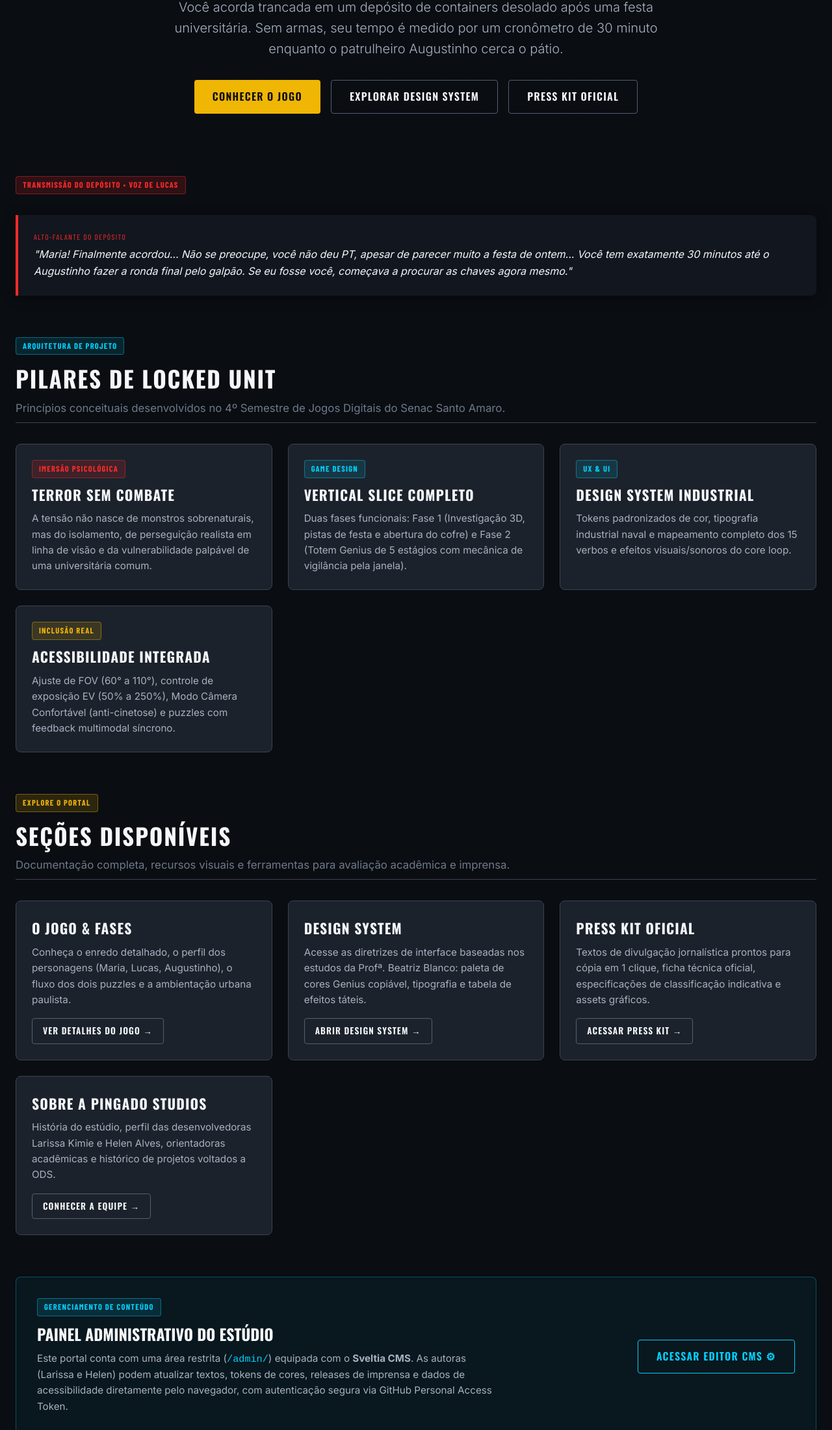
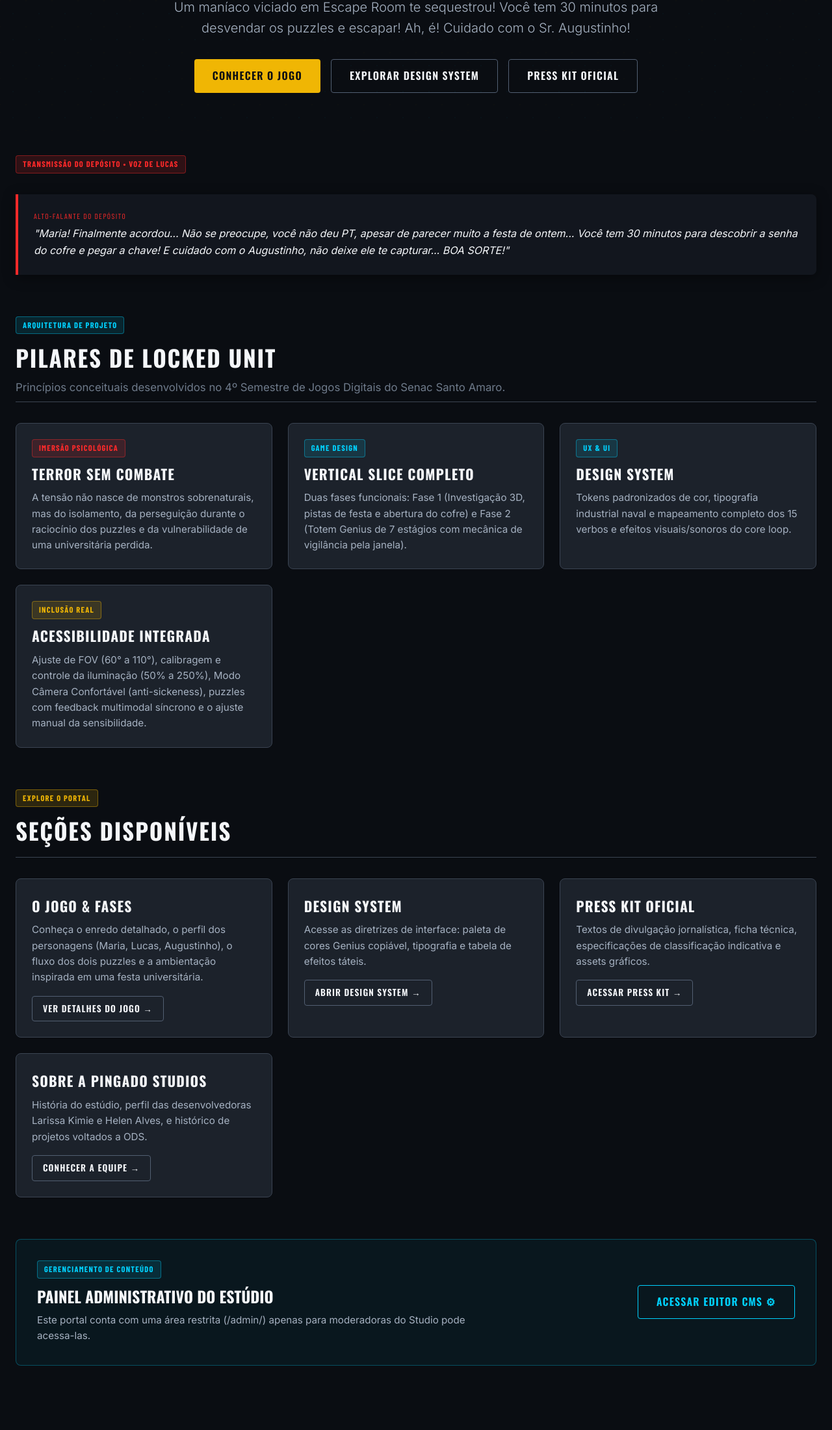
Before and after one commit to Lariikimie/Locked-Unit-Design-System, a plain HTML site: page index.html in a window 1280 px wide. Shown: the part 599-2800 px from the top of the page at 65% size. Drawn offline with nearby package versions, Linux system fonts and the light colour scheme; a web font is replaced by a local one.

Commit message:
chore(cms): atualizacao visual de index.html via Pingado Builder

```diff
--- a/index.html
+++ b/index.html
@@ -1,12 +1,12 @@
 <!DOCTYPE html>
-<html lang="pt-BR"><head>
+<html lang="pt-BR" data-lt-installed="true"><head>
   <meta charset="UTF-8">
   <meta name="viewport" content="width=device-width, initial-scale=1.0">
   <title>Locked Unit — Pingado Studios | Portal &amp; Design System</title>
   <meta name="description" content="Portal oficial de Locked Unit: jogo de Escape Room Horror em 1ª pessoa desenvolvido pela Pingado Studios no Senac Santo Amaro. Conheça o Design System, Mídia Kit e documentos de produção.">
   <link rel="icon" type="image/png" href="assets/img/logo-pingado.png">
   <link rel="stylesheet" href="assets/css/style.css">
-<style></style></head>
+<style></style><style></style></head>
 <body>
 
   <!-- CABEÇALHO & NAVEGAÇÃO -->
@@ -47,8 +47,8 @@
     <section class="hero-section">
       <div class="voice-badge voice-estudio">Pingado Studios Apresenta</div>
       <img src="assets/img/logo-locked-unit.png" alt="Locked Unit Logo" class="hero-logo-img">
-      <h1 class="hero-title">Escape Room Horror <span class="">em Primeira Pessoa</span></h1>
-      <p class="hero-tagline">Você acorda trancada em um depósito de containers desolado após uma festa universitária. Sem armas, seu tempo é medido por um cronômetro de 30 minuto enquanto o patrulheiro Augustinho cerca o pátio.</p>
+      <h1 class="hero-title">ESCAPE ROOM Terror EM PRIMEIRA PESSOA</h1>
+      <p class="hero-tagline">Um maníaco viciado em Escape Room te sequestrou! Você tem 30 minutos para desvendar os puzzles e escapar! Ah, é! Cuidado com o Sr. Augustinho!</p>
 
       <div class="hero-actions">
         <a href="locked-unit.html" class="btn btn-primary">Conhecer o Jogo</a>
@@ -60,14 +60,11 @@
     <!-- PRÉVIA DA ATMOSFERA & VOZ DO JOGO -->
     <section style="margin: var(--space-6) 0;" class="">
       <div class="voice-badge voice-interfone">Transmissão do Depósito • Voz de Lucas</div>
-      <div class="interfone-quote">
-        "Maria! Finalmente acordou... Não se preocupe, você não deu PT, apesar de parecer muito a festa de ontem...
-        Você tem exatamente 30 minutos até o Augustinho fazer a ronda final pelo galpão. Se eu fosse você, começava a procurar as chaves agora mesmo."
-      </div>
+      <div class="interfone-quote">"Maria! Finalmente acordou... Não se preocupe, você não deu PT, apesar de parecer muito a festa de ontem... Você tem 30 minutos para descobrir a senha do cofre e pegar a chave! E cuidado com o Augustinho, não deixe ele te capturar... BOA SORTE!"</div>
     </section>
 
     <!-- PILARES DO PROJETO -->
-    <section style="margin: var(--space-7) 0;">
+    <section style="margin: var(--space-7) 0;" class="">
       <div class="section-header">
         <div class="voice-badge voice-manual">Arquitetura de Projeto</div>
         <h2 class="section-title">Pilares de Locked Unit</h2>
@@ -78,24 +75,19 @@
         <div class="card">
           <div class="voice-badge voice-interfone">Imersão Psicológica</div>
           <h3 class="card-title">Terror Sem Combate</h3>
-          <p style="color: var(--color-text-medium); font-size: 0.95rem;">
-            A tensão não nasce de monstros sobrenaturais, mas do isolamento, de perseguição realista em linha de visão
-            e da vulnerabilidade palpável de uma universitária comum.
-          </p>
+          <p style="color: var(--color-text-medium); font-size: 0.95rem;" class="">A tensão não nasce de monstros sobrenaturais, mas do isolamento, da perseguição durante o raciocínio dos puzzles e da vulnerabilidade de uma universitária perdida.</p>
         </div>
 
         <div class="card">
           <div class="voice-badge voice-manual">Game Design</div>
           <h3 class="card-title">Vertical Slice Completo</h3>
-          <p style="color: var(--color-text-medium); font-size: 0.95rem;">
-            Duas fases funcionais: Fase 1 (Investigação 3D, pistas de festa e abertura do cofre) e Fase 2 (Totem Genius de 5 estágios com mecânica de vigilância pela janela).
-          </p>
+          <p style="color: var(--color-text-medium); font-size: 0.95rem;" class="">Duas fases funcionais: Fase 1 (Investigação 3D, pistas de festa e abertura do cofre) e Fase 2 (Totem Genius de 7 estágios com mecânica de vigilância pela janela).</p>
         </div>
 
         <div class="card">
           <div class="voice-badge voice-manual">UX &amp; UI</div>
-          <h3 class="card-title">Design System Industrial</h3>
-          <p style="color: var(--color-text-medium); font-size: 0.95rem;">
+          <h3 class="card-title">DESIGN SYSTEM </h3>
+          <p style="color: var(--color-text-medium); font-size: 0.95rem;" class="">
             Tokens padronizados de cor, tipografia industrial naval e mapeamento completo dos 15 verbos e efeitos visuais/sonoros do core loop.
           </p>
         </div>
@@ -103,68 +95,55 @@
         <div class="card">
           <div class="voice-badge voice-estudio">Inclusão Real</div>
           <h3 class="card-title">Acessibilidade Integrada</h3>
-          <p style="color: var(--color-text-medium); font-size: 0.95rem;">
-            Ajuste de FOV (60° a 110°), controle de exposição EV (50% a 250%), Modo Câmera Confortável (anti-cinetose) e puzzles com feedback multimodal síncrono.
-          </p>
+          <p style="color: var(--color-text-medium); font-size: 0.95rem;" class="">Ajuste de FOV (60° a 110°), calibragem e controle da iluminação (50% a 250%), Modo Câmera Confortável (anti-sickeness), puzzles com feedback multimodal síncrono e o ajuste manual da sensibilidade.</p>
         </div>
       </div>
     </section>
 
     <!-- NAVEGAÇÃO DO PORTAL -->
-    <section style="margin: var(--space-7) 0;">
+    <section style="margin: var(--space-7) 0;" class="">
       <div class="section-header">
         <div class="voice-badge voice-estudio">Explore o Portal</div>
         <h2 class="section-title">Seções Disponíveis</h2>
-        <p class="section-desc">Documentação completa, recursos visuais e ferramentas para avaliação acadêmica e imprensa.</p>
+        <p class="section-desc"></p>
       </div>
 
       <div class="cards-grid">
         <div class="card">
           <h3 class="card-title">O Jogo &amp; Fases</h3>
-          <p style="color: var(--color-text-medium); font-size: 0.95rem; margin-bottom: var(--space-3);">
-            Conheça o enredo detalhado, o perfil dos personagens (Maria, Lucas, Augustinho), o fluxo dos dois puzzles e a ambientação urbana paulista.
-          </p>
+          <p style="color: var(--color-text-medium); font-size: 0.95rem; margin-bottom: var(--space-3);" class="">Conheça o enredo detalhado, o perfil dos personagens (Maria, Lucas, Augustinho), o fluxo dos dois puzzles e a ambientação inspirada em uma festa universitária.</p>
           <a href="locked-unit.html" class="btn btn-outline" style="padding: 8px 16px; font-size: 0.85rem;">Ver Detalhes do Jogo →</a>
         </div>
 
         <div class="card">
           <h3 class="card-title">Design System</h3>
-          <p style="color: var(--color-text-medium); font-size: 0.95rem; margin-bottom: var(--space-3);">
-            Acesse as diretrizes de interface baseadas nos estudos da Profª. Beatriz Blanco: paleta de cores Genius copiável, tipografia e tabela de efeitos táteis.
-          </p>
+          <p style="color: var(--color-text-medium); font-size: 0.95rem; margin-bottom: var(--space-3);" class="">Acesse as diretrizes de interface: paleta de cores Genius copiável, tipografia e tabela de efeitos táteis.</p>
           <a href="design-system.html" class="btn btn-outline" style="padding: 8px 16px; font-size: 0.85rem;">Abrir Design System →</a>
         </div>
 
         <div class="card">
           <h3 class="card-title">Press Kit Oficial</h3>
-          <p style="color: var(--color-text-medium); font-size: 0.95rem; margin-bottom: var(--space-3);">
-            Textos de divulgação jornalística prontos para cópia em 1 clique, ficha técnica oficial, especificações de classificação indicativa e assets gráficos.
-          </p>
+          <p style="color: var(--color-text-medium); font-size: 0.95rem; margin-bottom: var(--space-3);" class="">Textos de divulgação jornalística, ficha técnica, especificações de classificação indicativa e assets gráficos.</p>
           <a href="press-kit.html" class="btn btn-outline" style="padding: 8px 16px; font-size: 0.85rem;">Acessar Press Kit →</a>
         </div>
 
         <div class="card">
           <h3 class="card-title">Sobre a Pingado Studios</h3>
-          <p style="color: var(--color-text-medium); font-size: 0.95rem; margin-bottom: var(--space-3);">
-            História do estúdio, perfil das desenvolvedoras Larissa Kimie e Helen Alves, orientadoras acadêmicas e histórico de projetos voltados a ODS.
-          </p>
+          <p style="color: var(--color-text-medium); font-size: 0.95rem; margin-bottom: var(--space-3);" class="">História do estúdio, perfil das desenvolvedoras Larissa Kimie e Helen Alves, e histórico de projetos voltados a ODS.</p>
           <a href="sobre.html" class="btn btn-outline" style="padding: 8px 16px; font-size: 0.85rem;">Conhecer a Equipe →</a>
         </div>
       </div>
     </section>
 
     <!-- BANNER DE ADMINISTRAÇÃO CMS -->
-    <section style="background: rgba(0, 210, 255, 0.05); border: 1px solid rgba(0, 210, 255, 0.3); border-radius: var(--radius-md); padding: var(--space-5); margin: var(--space-7) 0;">
-      <div style="display: flex; justify-content: space-between; align-items: center; flex-wrap: wrap; gap: var(--space-3);">
-        <div>
+    <section style="background: rgba(0, 210, 255, 0.05); border: 1px solid rgba(0, 210, 255, 0.3); border-radius: var(--radius-md); padding: var(--space-5); margin: var(--space-7) 0;" class="">
+      <div style="display: flex; justify-content: space-between; align-items: center; flex-wrap: wrap; gap: var(--space-3);" class="">
+        <div class="">
           <div class="voice-badge voice-manual">Gerenciamento de Conteúdo</div>
-          <h3 style="font-family: var(--font-heading); font-size: 1.5rem; text-transform: uppercase; color: var(--color-text-high);">
+          <h3 style="font-family: var(--font-heading); font-size: 1.5rem; text-transform: uppercase; color: var(--color-text-high);" class="">
             Painel Administrativo do Estúdio
           </h3>
-          <p style="color: var(--color-text-medium); max-width: 720px; font-size: 0.95rem; margin-top: 6px;">
-            Este portal conta com uma área restrita (<code style="color: var(--color-primary-cyan);">/admin/</code>) equipada com o <strong>Sveltia CMS</strong>.
-            As autoras (Larissa e Helen) podem atualizar textos, tokens de cores, releases de imprensa e dados de acessibilidade diretamente pelo navegador, com autenticação segura via GitHub Personal Access Token.
-          </p>
+          <p style="color: var(--color-text-medium); max-width: 720px; font-size: 0.95rem; margin-top: 6px;" class="">Este portal conta com uma área restrita (/admin/) apenas para moderadoras do Studio pode acessa-las.</p>
         </div>
         <a href="admin/" class="btn btn-outline" style="border-color: var(--color-primary-cyan); color: var(--color-primary-cyan);">
           Acessar Editor CMS ⚙
@@ -177,19 +156,19 @@
   <!-- RODAPÉ -->
   <footer class="site-footer">
     <div class="footer-container">
-      <div>
-        <p style="color: var(--color-text-high); font-weight: 600;">Pingado Studios © 2026 — Locked Unit</p>
-        <p style="font-size: 0.8rem; margin-top: 4px;">Centro Universitário Senac Santo Amaro • Bacharelado em Jogos Digitais</p>
-        <p style="font-size: 0.8rem; color: var(--color-text-muted);">Orientação: Profª. Beatriz Blanco (Design de Interface) &amp; Profª. Eliana Hdib</p>
+      <div class="">
+        <p style="color: var(--color-text-high); font-weight: 600;" class="">Pingado Studios © 2025 — Locked Unit</p>
+        <p style="font-size: 0.8rem; margin-top: 4px;" class=""></p>
+        <p style="font-size: 0.8rem; color: var(--color-text-muted);" class=""></p>
       </div>
 
       <ul class="footer-links">
-        <li><a href="index.html">Início</a></li>
-        <li><a href="locked-unit.html">O Jogo</a></li>
+        <li><a href="index.html" class="">Início</a></li>
+        <li class=""><a href="locked-unit.html" class="">O Jogo</a></li>
         <li><a href="design-system.html">Design System</a></li>
         <li><a href="press-kit.html">Press Kit</a></li>
-        <li><a href="sobre.html">Sobre</a></li>
-        <li><a href="admin/">Admin CMS</a></li>
+        <li class=""><a href="sobre.html" class="">Sobre</a></li>
+        <li class=""><a href="admin/" class="">Admin CMS</a></li>
       </ul>
     </div>
   </footer>
```
